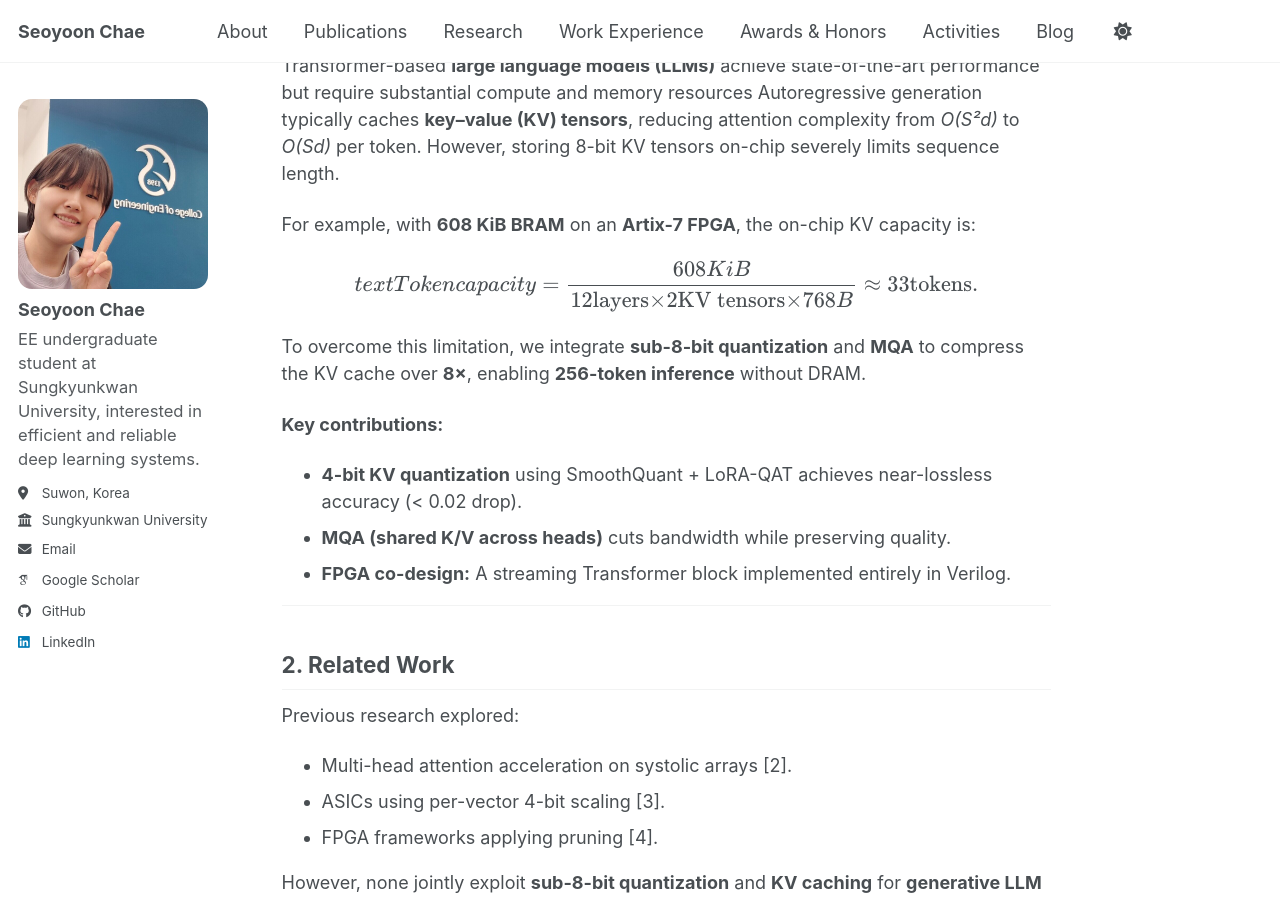
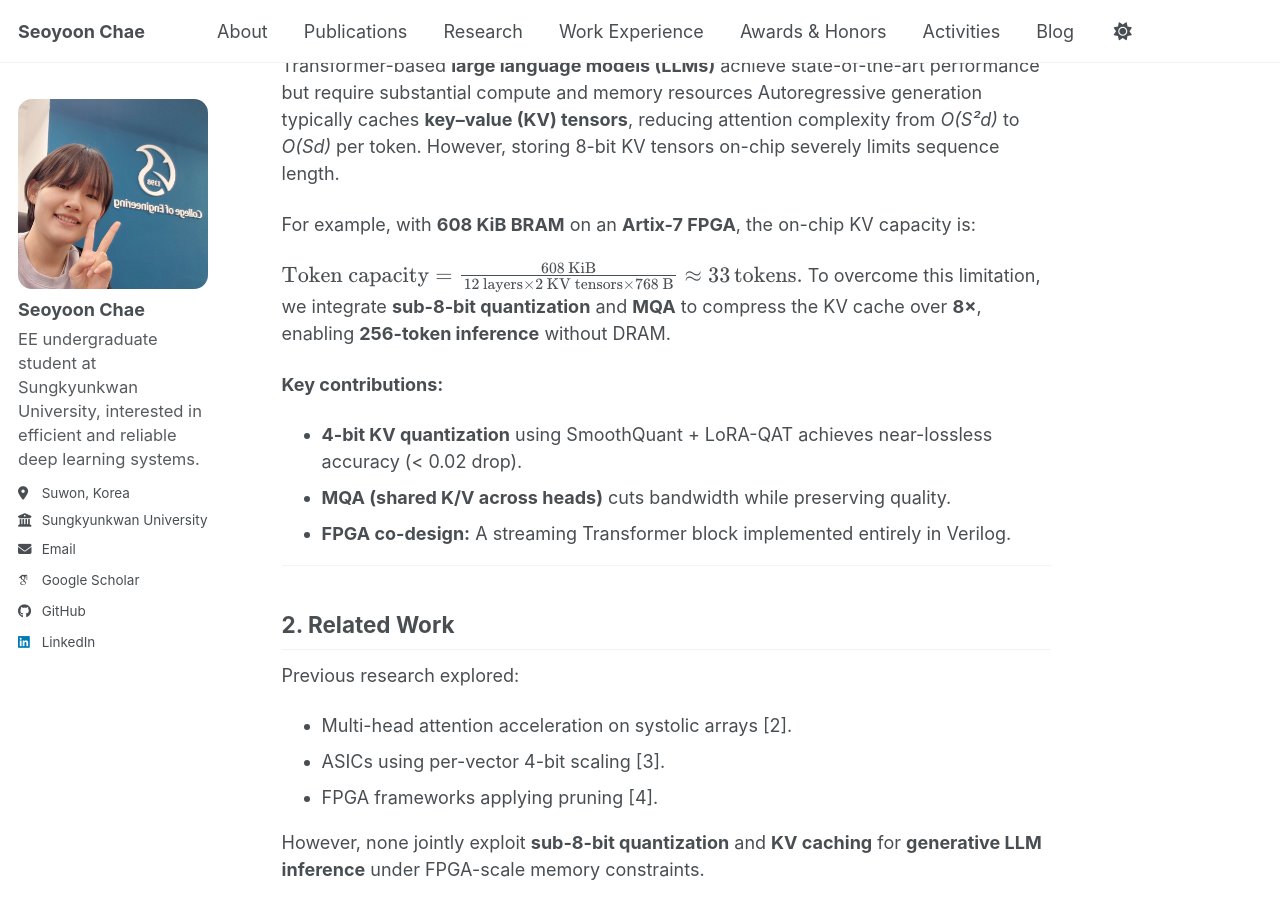
Before and after one commit to chae-sy/chae-sy.github.io, a Jekyll site: the page built from _posts/2025-10-16-LLM-on-FPGA.md, in a window 1280 px wide and 900 px high, scrolled down 1514 px. Built offline with Jekyll 4.4.1, drawn with Linux system fonts in a browser that asks for light colours; some web fonts are replaced; a script bundle is joined from its source files by our own code; library files that are not in the unit come from our copies.

Commit message:
Latex corrections

```diff
--- a/_posts/2025-10-16-LLM-on-FPGA.md
+++ b/_posts/2025-10-16-LLM-on-FPGA.md
@@ -44,8 +44,13 @@ Autoregressive generation typically caches **key–value (KV) tensors**, reducin
 
 For example, with **608 KiB BRAM** on an **Artix-7 FPGA**, the on-chip KV capacity is:
 
-$$text{Token capacity} = \frac{608 KiB}{12 \text{layers} × 2 \text{KV tensors} × 768 B} ≈ 33 \text{tokens.}$$
-
+$$
+\text{Token capacity}
+=
+\frac{608\,\text{KiB}}
+{12\,\text{layers} \times 2\,\text{KV tensors} \times 768\,\text{B}}
+\approx 33\,\text{tokens.}
+$$
 To overcome this limitation, we integrate **sub-8-bit quantization** and **MQA** to compress the KV cache over **8×**, enabling **256-token inference** without DRAM.
 
 **Key contributions:**
```
Also changed, not shown: _posts/2025-07-10-Quantized-BC-ResNet-Tape-Out.md (+1 -1 lines).
